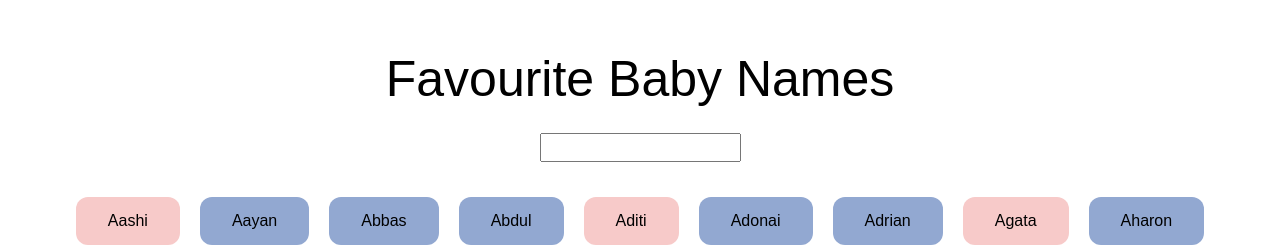
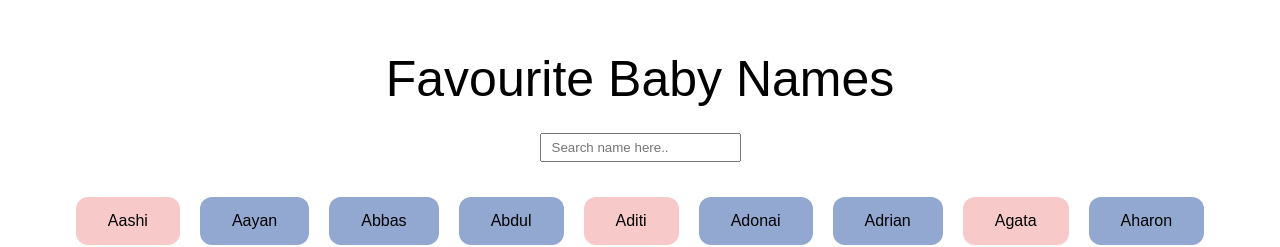
Before and after one commit to NobeenIslam/baby-names-nobeen, a React (Create React App) app: page / in a window 1280 px wide. Shown: the top 247 px of the page. Built offline with nearby package versions, Linux system fonts and the light colour scheme.

Commit message:
Added placeholder in searchBar

```diff
--- a/src/components/SearchBar.tsx
+++ b/src/components/SearchBar.tsx
@@ -9,6 +9,7 @@ function SearchBar(): JSX.Element {
         onChange={(event) => {
           setTypedMessage(event.target.value);
         }}
+        placeholder="Search name here.."
       />
   );
 }
```
